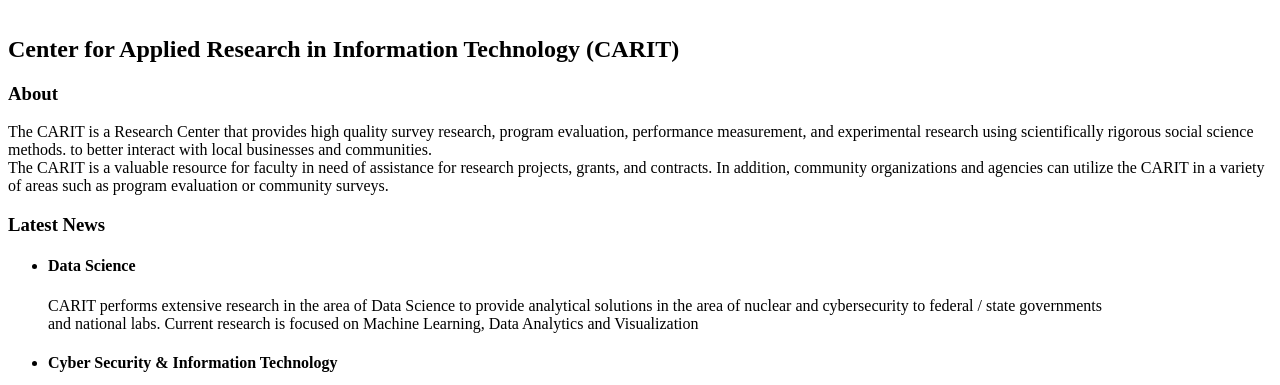
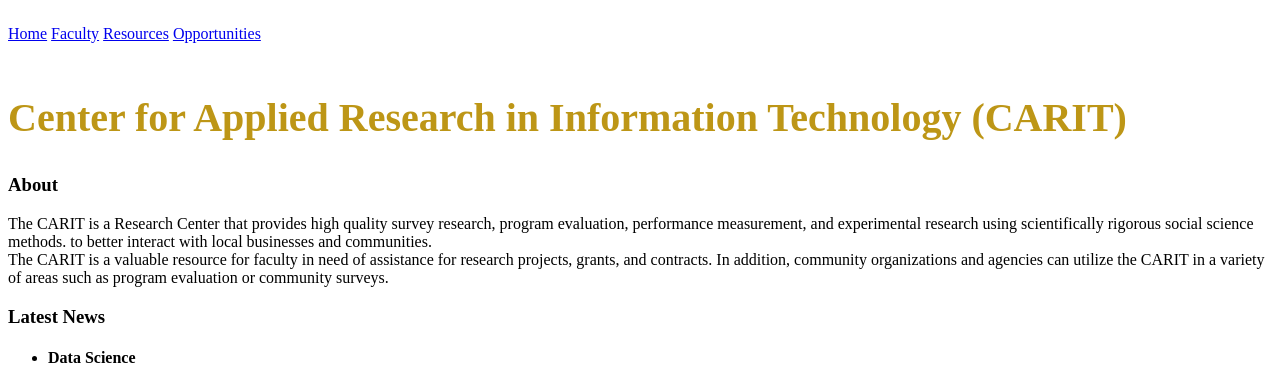
Before and after one commit to michaelcwhite15/Milestone-2-2-, a plain HTML site: page Index.html in a window 1280 px wide. Shown: the part 585-970 px from the top of the page. Drawn offline with Linux system fonts and the light colour scheme.

Commit message:
Update Index.html

```diff
--- a/Index.html
+++ b/Index.html
@@ -1,7 +1,7 @@
 <html>
 <head>
 <title>CARIT</title>
-<link rel="stylesheet" type="text/css" href="Index.css" />
+<link rel="stylesheet" type="text/css" href="mystyle.css" />
 
 <style>
     img {
```
